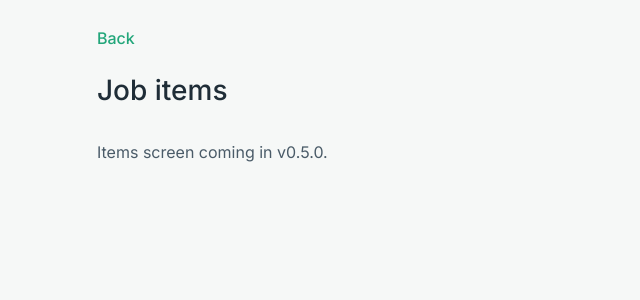
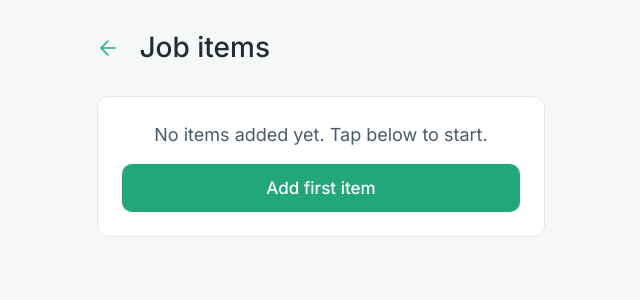
Before and after one commit to ceetee22/awesome-quote, a Next.js app: page /jobs/1/items in a window 1280 px wide. Shown: the top 300 px of the page, without its empty margins (319-959 px from the left). Built offline with nearby package versions, Linux system fonts and the light colour scheme.

Commit message:
v0.5.0: job items hub with running total, edit/delete, and empty state

```diff
--- a/app/jobs/[id]/items/page.js
+++ b/app/jobs/[id]/items/page.js
@@ -1,15 +1,233 @@
+'use client'
+
+import { useState } from 'react'
+import { useParams, useRouter } from 'next/navigation'
 import Link from 'next/link'
+import { useJob } from '@/lib/job-context'
+import { formatCurrency } from '@/lib/pricing'
+import Button from '@/components/Button'
+import StatusBadge from '@/components/StatusBadge'
+import ConfirmModal from '@/components/ConfirmModal'
 
-export default function JobItemsPage({ params }) {
+function BackArrow() {
   return (
-    <div className="min-h-dvh bg-aq-surface">
-      <div className="max-w-[480px] mx-auto px-aq-lg py-aq-xl">
-        <Link href={`/jobs/${params.id}`} className="text-aq-green text-secondary font-medium mb-aq-xl inline-block">
-          Back
-        </Link>
-        <h1 className="text-page-title font-medium text-aq-ink mb-aq-2xl">Job items</h1>
-        <p className="text-secondary text-aq-muted">Items screen coming in v0.5.0.</p>
+    <svg
+      width="24"
+      height="24"
+      viewBox="0 0 24 24"
+      fill="none"
+      stroke="currentColor"
+      strokeWidth="1.5"
+      strokeLinecap="round"
+      strokeLinejoin="round"
+      aria-hidden="true"
+    >
+      <path d="M19 12H5M12 5l-7 7 7 7" />
+    </svg>
+  )
+}
+
+function ItemCard({ item, onDelete }) {
+  const partsTotal = (item.parts || []).reduce(
+    (sum, p) => sum + p.sell_price * p.qty,
+    0
+  )
+
+  return (
+    <div className="bg-white border border-aq-border rounded-aq-xl p-aq-lg">
+      {/* Heading row */}
+      <div className="flex items-start justify-between gap-aq-sm mb-aq-sm">
+        <div className="flex-1 min-w-0">
+          {item.type === 'diagnosed' ? (
+            <>
+              <p className="text-body font-medium text-aq-ink">
+                {item.joinery_type_label}
+              </p>
+              <p className="text-secondary text-aq-muted">{item.fault_label}</p>
+            </>
+          ) : (
+            <div className="flex items-center gap-aq-sm flex-wrap">
+              <p className="text-body font-medium text-aq-ink">
+                {item.description || 'Custom item'}
+              </p>
+              <StatusBadge status="custom" />
+            </div>
+          )}
+        </div>
+        <p className="text-body font-medium text-aq-ink shrink-0">
+          {formatCurrency(partsTotal)}
+        </p>
+      </div>
+
+      {/* Parts list */}
+      {item.parts && item.parts.length > 0 && (
+        <div className="mb-aq-md border-t border-aq-border pt-aq-sm">
+          {item.parts.map((p, idx) => (
+            <div
+              key={idx}
+              className="flex justify-between items-baseline py-aq-xs text-secondary"
+            >
+              <span className="text-aq-muted truncate pr-aq-md">
+                {p.name}{' '}
+                <span className="text-aq-subtle">x{p.qty}</span>
+              </span>
+              <span className="text-aq-muted shrink-0">
+                {formatCurrency(p.sell_price * p.qty)}
+              </span>
+            </div>
+          ))}
+        </div>
+      )}
+
+      {/* Action buttons */}
+      <div className="flex gap-aq-sm pt-aq-sm border-t border-aq-border">
+        <Button
+          variant="secondary"
+          className="flex-1"
+          disabled
+        >
+          Edit
+        </Button>
+        <Button
+          variant="destructive"
+          className="flex-1"
+          onClick={onDelete}
+        >
+          Remove
+        </Button>
       </div>
     </div>
   )
 }
+
+export default function JobItemsPage() {
+  const params = useParams()
+  const router = useRouter()
+  const { currentJob, removeItem } = useJob()
+
+  const [deleteTargetId, setDeleteTargetId] = useState(null)
+
+  const items = currentJob?.items ?? []
+
+  // Running total: parts only (labour and callout set in quote builder)
+  const partsTotal = items.reduce((sum, item) => {
+    return (
+      sum +
+      (item.parts || []).reduce((s, p) => s + p.sell_price * p.qty, 0)
+    )
+  }, 0)
+
+  function handleDeleteConfirm() {
+    if (deleteTargetId) {
+      removeItem(deleteTargetId)
+      setDeleteTargetId(null)
+    }
+  }
+
+  return (
+    <div className="min-h-dvh bg-aq-surface">
+      <div className="max-w-[480px] mx-auto px-aq-lg pb-aq-2xl">
+
+        {/* Header */}
+        <div className="flex items-center gap-aq-sm py-aq-xl">
+          <Link
+            href="/"
+            className="min-h-tap min-w-[48px] flex items-center justify-center text-aq-green -ml-3"
+            aria-label="Go home"
+          >
+            <BackArrow />
+          </Link>
+          <h1 className="text-page-title font-medium text-aq-ink">Job items</h1>
+        </div>
+
+        {/* Customer details summary */}
+        {currentJob && (
+          <div className="bg-white border border-aq-border rounded-aq-xl p-aq-lg mb-aq-lg">
+            <p className="text-body font-medium text-aq-ink">
+              {currentJob.customer_name}
+            </p>
+            {currentJob.customer_address && (
+              <p className="text-secondary text-aq-muted">
+                {currentJob.customer_address}
+              </p>
+            )}
+          </div>
+        )}
+
+        {/* Empty state */}
+        {items.length === 0 ? (
+          <div className="bg-white border border-aq-border rounded-aq-xl p-aq-xl text-center mb-aq-lg">
+            <p className="text-body text-aq-muted mb-aq-lg">
+              No items added yet. Tap below to start.
+            </p>
+            <Button
+              variant="primary"
+              fullWidth
+              onClick={() => router.push(`/jobs/${params.id}/items/add`)}
+            >
+              Add first item
+            </Button>
+          </div>
+        ) : (
+          <>
+            {/* Items list */}
+            <div className="flex flex-col gap-[10px] mb-aq-lg">
+              {items.map((item) => (
+                <ItemCard
+                  key={item.id}
+                  item={item}
+                  onDelete={() => setDeleteTargetId(item.id)}
+                />
+              ))}
+            </div>
+
+            {/* Running total */}
+            <div className="bg-white border border-aq-border rounded-aq-xl p-aq-lg mb-aq-lg">
+              <div className="flex justify-between items-baseline">
+                <span className="text-secondary text-aq-muted">Parts total</span>
+                <span className="text-body font-medium text-aq-ink">
+                  {formatCurrency(partsTotal)}
+                </span>
+              </div>
+              <p className="text-caption text-aq-subtle mt-aq-xs">
+                Labour and callout fee added in quote builder
+              </p>
+            </div>
+
+            {/* Actions */}
+            <div className="flex flex-col gap-aq-sm">
+              <Button
+                variant="secondary"
+                fullWidth
+                onClick={() => router.push(`/jobs/${params.id}/items/add`)}
+              >
+                Add another item
+              </Button>
+              <Button
+                variant="primary"
+                fullWidth
+                onClick={() => router.push(`/jobs/${params.id}/quote`)}
+              >
+                Build quote
+              </Button>
+            </div>
+          </>
+        )}
+
+      </div>
+
+      {/* Delete confirm modal */}
+      <ConfirmModal
+        open={deleteTargetId !== null}
+        question="Remove this item?"
+        detail="This cannot be undone."
+        confirmLabel="Yes, remove"
+        cancelLabel="Keep"
+        variant="destructive"
+        onConfirm={handleDeleteConfirm}
+        onCancel={() => setDeleteTargetId(null)}
+      />
+
+    </div>
+  )
+}
```
